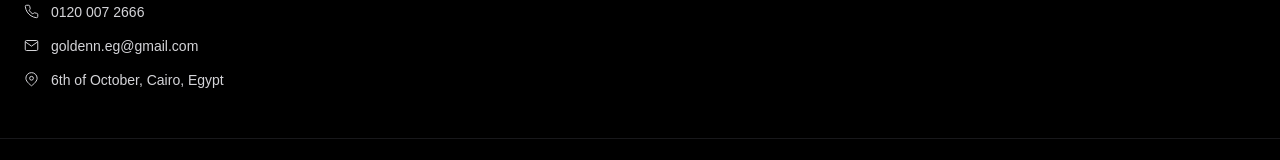
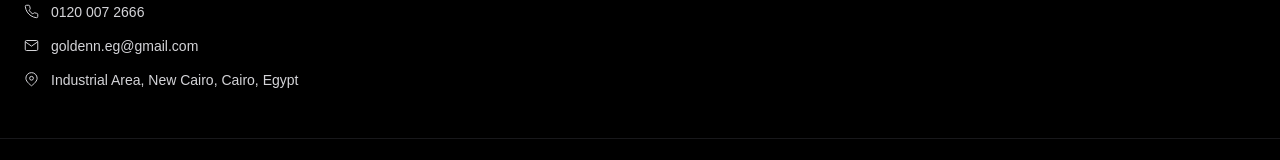
Before and after one commit to potatosalads58-collab/automotive-hub, a Next.js app: page /about in a window 1280 px wide. Shown: the part 7695-7855 px from the top of the page. Built offline with nearby package versions, Linux system fonts and the light colour scheme.

Commit message:
Update Footer.tsx

```diff
--- a/components/Footer.tsx
+++ b/components/Footer.tsx
@@ -212,7 +212,7 @@ export default function Footer() {
               <circle cx="12" cy="10" r="3" />
             </svg>
 
-            6th of October, Cairo, Egypt
+            Industrial Area, New Cairo, Cairo, Egypt
           </Link>
 
         </div>
```
